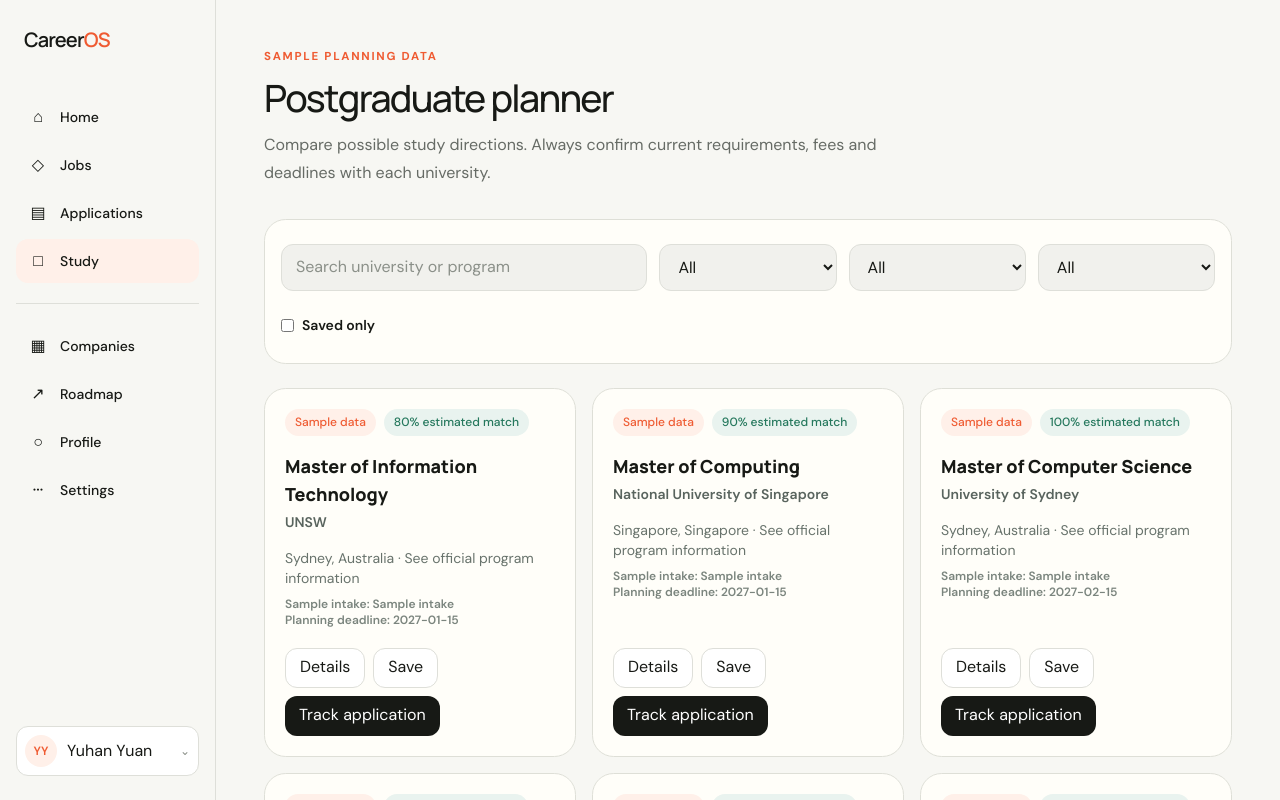
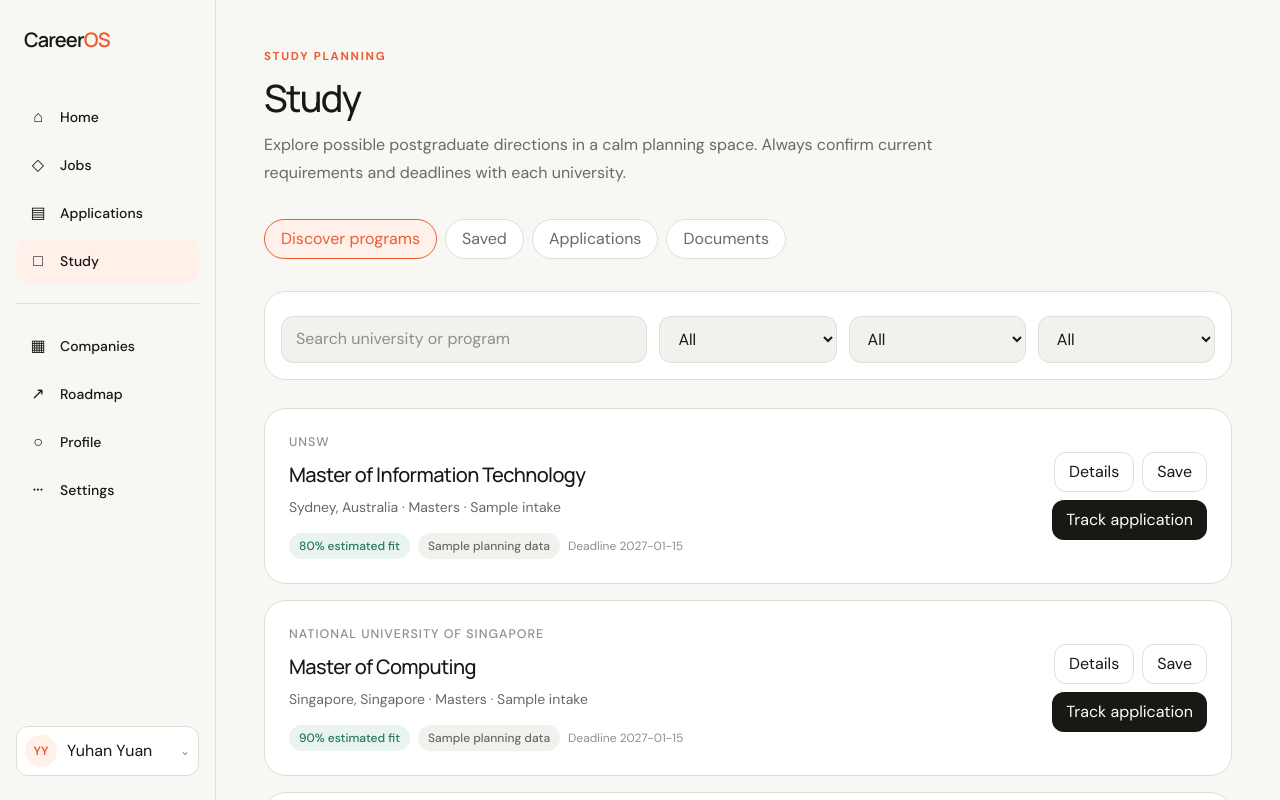
Before and after one commit to jasmineYuhanYuan/CareerOS, a Next.js app: page /postgraduate in a window 1280 px wide. Shown: the top 800 px of the page. Built offline with nearby package versions, Linux system fonts and the light colour scheme.

Commit message:
style: refresh study roadmap and settings

```diff
--- a/src/components/postgraduate/postgraduate-planner.tsx
+++ b/src/components/postgraduate/postgraduate-planner.tsx
@@ -5,22 +5,26 @@ import { Badge } from "@/components/ui/badge";
 import { Button } from "@/components/ui/button";
 import { Card } from "@/components/ui/card";
 import { Dialog } from "@/components/ui/dialog";
+import { FilterChip } from "@/components/ui/filter-chip";
 import { Input, Select, Textarea } from "@/components/ui/form-field";
 import { PageHeading } from "@/components/ui/page-heading";
+import { StatusBadge } from "@/components/ui/status-badge";
 import { programs, TOMMY_ID } from "@/data/seed";
 import { calculateProgramMatch } from "@/lib/match";
 import { useCareerOS } from "@/providers/careeros-provider";
 import type { PostgraduateApplication, PostgraduateProgram, PostgraduateStatus, ProgramDocument } from "@/types/domain";
 
 const statuses: PostgraduateStatus[] = ["Considering", "Researching", "Preparing", "Submitted", "Interview", "Offer", "Rejected", "Withdrawn"];
+const tabs = ["Discover programs", "Saved", "Applications", "Documents"] as const;
+type StudyTab = (typeof tabs)[number];
 
 export function PostgraduatePlanner() {
   const { activeWorkspace, toggleSavedProgram, addPostgraduateApplication, updatePostgraduateApplication } = useCareerOS();
+  const [tab, setTab] = useState<StudyTab>("Discover programs");
   const [query, setQuery] = useState("");
   const [country, setCountry] = useState("All");
   const [discipline, setDiscipline] = useState("All");
   const [degree, setDegree] = useState("All");
-  const [savedOnly, setSavedOnly] = useState(false);
   const [selected, setSelected] = useState<PostgraduateProgram | null>(null);
   const [applicationDraft, setApplicationDraft] = useState<PostgraduateApplication | null>(null);
 
@@ -29,15 +33,15 @@ export function PostgraduatePlanner() {
     (country === "All" || program.country === country) &&
     (discipline === "All" || program.discipline === discipline) &&
     (degree === "All" || program.degreeLevel === degree) &&
-    (!savedOnly || activeWorkspace.savedProgramIds.includes(program.id))
-  ).sort((a, b) => a.deadline.localeCompare(b.deadline)), [activeWorkspace.savedProgramIds, country, degree, discipline, query, savedOnly]);
+    (tab !== "Saved" || activeWorkspace.savedProgramIds.includes(program.id))
+  ).sort((a, b) => a.deadline.localeCompare(b.deadline)), [activeWorkspace.savedProgramIds, country, degree, discipline, query, tab]);
 
   if (activeWorkspace.profile.id === TOMMY_ID) {
     return (
       <div className="page-enter">
-        <PageHeading eyebrow="Optional pathway" title="Postgraduate & continuing education" description="Another postgraduate degree is not assumed to be your current goal." />
-        <Card title="Focus on your current clinical pathway">
-          <p className="text-sm leading-6 text-[#68736c]">Use your roadmap to track registration or eligibility preparation. Continuing-education planning can be added here later if it becomes relevant.</p>
+        <PageHeading eyebrow="Optional pathway" title="Study & continuing education" description="Another postgraduate degree is not assumed to be your current goal." />
+        <Card title="Keep the focus on your clinical pathway">
+          <p className="text-sm leading-7 text-[var(--text-secondary)]">Use your roadmap to track registration or eligibility preparation. Continuing-education planning can be added here later if it becomes relevant.</p>
         </Card>
       </div>
     );
@@ -45,43 +49,71 @@ export function PostgraduatePlanner() {
 
   return (
     <div className="page-enter">
-      <PageHeading eyebrow="Sample planning data" title="Postgraduate planner" description="Compare possible study directions. Always confirm current requirements, fees and deadlines with each university." />
-      <section aria-label="Program filters" className="mb-6 grid gap-3 rounded-[1.35rem] border border-[#dedfd7] bg-[#fffef9] p-4 sm:grid-cols-2 xl:grid-cols-5">
+      <PageHeading eyebrow="Study planning" title="Study" description="Explore possible postgraduate directions in a calm planning space. Always confirm current requirements and deadlines with each university." />
+      <nav aria-label="Study sections" className="mb-7 flex gap-2 overflow-x-auto pb-1">
+        {tabs.map((item) => <FilterChip key={item} active={tab === item} onClick={() => setTab(item)}>{item}</FilterChip>)}
+      </nav>
+
+      {(tab === "Discover programs" || tab === "Saved") && (
+        <>
+          <section aria-label="Program filters" className="surface-card mb-7 grid gap-3 p-4 sm:grid-cols-2 xl:grid-cols-5">
             <label className="xl:col-span-2"><span className="sr-only">Search programs</span><Input type="search" placeholder="Search university or program" value={query} onChange={(e) => setQuery(e.target.value)} /></label>
             <Select aria-label="Country" value={country} onChange={(e) => setCountry(e.target.value)}><option>All</option>{[...new Set(programs.map((item) => item.country))].map((value) => <option key={value}>{value}</option>)}</Select>
             <Select aria-label="Discipline" value={discipline} onChange={(e) => setDiscipline(e.target.value)}><option>All</option>{[...new Set(programs.map((item) => item.discipline))].map((value) => <option key={value}>{value}</option>)}</Select>
             <Select aria-label="Degree level" value={degree} onChange={(e) => setDegree(e.target.value)}><option>All</option>{[...new Set(programs.map((item) => item.degreeLevel))].map((value) => <option key={value}>{value}</option>)}</Select>
-        <label className="flex min-h-11 items-center gap-2 text-sm font-semibold"><input type="checkbox" checked={savedOnly} onChange={(e) => setSavedOnly(e.target.checked)} /> Saved only</label>
           </section>
-      <div className="grid gap-4 md:grid-cols-2 xl:grid-cols-3">
+          <div className="space-y-4">
             {visible.map((program) => {
               const saved = activeWorkspace.savedProgramIds.includes(program.id);
               const tracked = activeWorkspace.postgraduateApplications.find((item) => item.programId === program.id);
-          return <article key={program.id} className="flex flex-col rounded-[1.35rem] border border-[#dedfd7] bg-[#fffef9] p-5">
-            <div className="flex flex-wrap gap-2"><Badge tone="orange">Sample data</Badge><Badge tone="green">{calculateProgramMatch(program, activeWorkspace.profile)}% estimated match</Badge></div>
-            <h2 className="mt-4 break-words font-display text-lg font-extrabold">{program.programName}</h2>
-            <p className="mt-1 text-sm font-semibold text-[#59645e]">{program.university}</p>
-            <p className="mt-4 text-sm text-[#68736c]">{program.city}, {program.country} · {program.duration}</p>
-            <p className="mt-2 text-xs font-semibold text-[#7b857e]">Sample intake: {program.intake}<br />Planning deadline: {program.deadline}</p>
-            <div className="mt-auto flex flex-wrap gap-2 pt-5"><Button size="sm" variant="secondary" onClick={() => setSelected(program)}>Details</Button><Button size="sm" variant={saved ? "primary" : "secondary"} onClick={() => toggleSavedProgram(program.id)}>{saved ? "Saved" : "Save"}</Button><Button size="sm" disabled={Boolean(tracked)} onClick={() => addPostgraduateApplication(program.id)}>{tracked ? "Tracking" : "Track application"}</Button></div>
-          </article>;
+              return (
+                <article key={program.id} className="interactive-lift surface-card grid gap-5 p-5 sm:grid-cols-[1fr_auto] sm:items-center sm:p-6">
+                  <div className="min-w-0">
+                    <p className="text-[0.78rem] font-medium uppercase tracking-[0.08em] text-[var(--text-tertiary)]">{program.university}</p>
+                    <h2 className="mt-2 break-words font-display text-xl font-medium tracking-[-0.03em]">{program.programName}</h2>
+                    <p className="mt-2 text-sm text-[var(--text-secondary)]">{program.city}, {program.country} · {program.degreeLevel} · {program.intake}</p>
+                    <div className="mt-4 flex flex-wrap items-center gap-2"><StatusBadge status="positive">{calculateProgramMatch(program, activeWorkspace.profile)}% estimated fit</StatusBadge><Badge>Sample planning data</Badge><span className="text-[0.75rem] text-[var(--text-tertiary)]">Deadline {program.deadline}</span></div>
+                  </div>
+                  <div className="flex flex-wrap gap-2 sm:w-44 sm:justify-end">
+                    <Button size="sm" variant="secondary" onClick={() => setSelected(program)}>Details</Button>
+                    <Button size="sm" variant={saved ? "primary" : "secondary"} onClick={() => toggleSavedProgram(program.id)}>{saved ? "Saved" : "Save"}</Button>
+                    <Button size="sm" disabled={Boolean(tracked)} onClick={() => addPostgraduateApplication(program.id)}>{tracked ? "Tracking" : "Track application"}</Button>
+                  </div>
+                </article>
+              );
             })}
           </div>
-      {activeWorkspace.postgraduateApplications.length > 0 && <section className="mt-8"><h2 className="font-display text-2xl font-extrabold">Application tracker</h2><div className="mt-4 grid gap-4 md:grid-cols-2">{activeWorkspace.postgraduateApplications.map((application) => {
+          {visible.length === 0 && <p className="surface-card border-dashed p-10 text-center text-sm text-[var(--text-secondary)]">No saved programs match this view.</p>}
+        </>
+      )}
+
+      {tab === "Applications" && (
+        activeWorkspace.postgraduateApplications.length === 0 ? <p className="surface-card border-dashed p-10 text-center text-sm text-[var(--text-secondary)]">No study applications yet. Track one from Discover programs.</p> :
+        <div className="space-y-3">{activeWorkspace.postgraduateApplications.map((application) => {
           const program = programs.find((item) => item.id === application.programId);
-        return <button type="button" key={application.id} onClick={() => setApplicationDraft(structuredClone(application))} className="rounded-[1.35rem] border border-[#dedfd7] bg-[#fffef9] p-5 text-left"><Badge tone="blue">{application.status}</Badge><strong className="mt-3 block">{program?.programName}</strong><span className="mt-1 block text-sm text-[#68736c]">{program?.university}</span></button>;
-      })}</div></section>}
+          return <button type="button" key={application.id} onClick={() => setApplicationDraft(structuredClone(application))} className="interactive-lift surface-card flex min-h-24 w-full items-center justify-between gap-4 p-5 text-left"><div><StatusBadge status="active">{application.status}</StatusBadge><strong className="mt-3 block font-medium">{program?.programName}</strong><span className="mt-1 block text-sm text-[var(--text-secondary)]">{program?.university}</span></div><span className="text-[var(--accent)]">→</span></button>;
+        })}</div>
+      )}
+
+      {tab === "Documents" && (
+        activeWorkspace.postgraduateApplications.length === 0 ? <p className="surface-card border-dashed p-10 text-center text-sm text-[var(--text-secondary)]">Document checklists appear after you track a study application.</p> :
+        <div className="space-y-4">{activeWorkspace.postgraduateApplications.map((application) => {
+          const program = programs.find((item) => item.id === application.programId);
+          const complete = Object.values(application.documents).filter(Boolean).length;
+          return <button type="button" key={application.id} onClick={() => setApplicationDraft(structuredClone(application))} className="surface-card block w-full p-5 text-left"><span className="text-[0.75rem] text-[var(--text-tertiary)]">{complete} of {Object.keys(application.documents).length} ready</span><strong className="mt-2 block font-medium">{program?.programName}</strong><div className="mt-4 h-1.5 rounded-full bg-[var(--surface-subtle)]"><span className="block h-full rounded-full bg-[var(--accent)]" style={{ width: `${(complete / Object.keys(application.documents).length) * 100}%` }} /></div></button>;
+        })}</div>
+      )}
 
       <Dialog open={selected !== null} title={selected?.programName ?? "Program"} description={selected?.university} onClose={() => setSelected(null)}>
-        {selected && <div className="space-y-5 text-sm"><Badge tone="orange">Sample planning data—verify all details</Badge><section><h3 className="font-bold">Entry requirements</h3><ul className="mt-2 list-disc pl-5 text-[#59645e]">{selected.entryRequirements.map((item) => <li key={item}>{item}</li>)}</ul></section><dl className="grid gap-3 sm:grid-cols-2"><div><dt className="font-bold">Language requirements</dt><dd className="text-[#68736c]">{selected.languageRequirements}</dd></div><div><dt className="font-bold">GRE</dt><dd className="text-[#68736c]">{selected.greRequirement}</dd></div><div><dt className="font-bold">Recommendations</dt><dd className="text-[#68736c]">{selected.recommendationLetters}</dd></div><div><dt className="font-bold">Tuition</dt><dd className="text-[#68736c]">{selected.tuitionText}</dd></div></dl></div>}
+        {selected && <div className="space-y-5 text-sm"><StatusBadge status="active">Sample planning data—verify all details</StatusBadge><section><h3 className="font-medium">Entry requirements</h3><ul className="mt-2 list-disc pl-5 text-[var(--text-secondary)]">{selected.entryRequirements.map((item) => <li key={item}>{item}</li>)}</ul></section><dl className="grid gap-4 sm:grid-cols-2"><div><dt className="font-medium">Language requirements</dt><dd className="mt-1 text-[var(--text-secondary)]">{selected.languageRequirements}</dd></div><div><dt className="font-medium">GRE</dt><dd className="mt-1 text-[var(--text-secondary)]">{selected.greRequirement}</dd></div><div><dt className="font-medium">Recommendations</dt><dd className="mt-1 text-[var(--text-secondary)]">{selected.recommendationLetters}</dd></div><div><dt className="font-medium">Tuition</dt><dd className="mt-1 text-[var(--text-secondary)]">{selected.tuitionText}</dd></div></dl></div>}
       </Dialog>
-      <Dialog open={applicationDraft !== null} title="Postgraduate application" description="Track status, notes and required documents." onClose={() => setApplicationDraft(null)}>
-        {applicationDraft && <form onSubmit={(e) => { e.preventDefault(); updatePostgraduateApplication(applicationDraft); setApplicationDraft(null); }} className="space-y-4">
-          <label className="block text-sm font-bold">Status<Select value={applicationDraft.status} onChange={(e) => setApplicationDraft({ ...applicationDraft, status: e.target.value as PostgraduateStatus })}>{statuses.map((status) => <option key={status}>{status}</option>)}</Select></label>
-          <label className="block text-sm font-bold">Deadline<Input type="date" value={applicationDraft.deadline} onChange={(e) => setApplicationDraft({ ...applicationDraft, deadline: e.target.value })} /></label>
-          <fieldset><legend className="text-sm font-bold">Document checklist</legend><div className="mt-2 grid gap-2 sm:grid-cols-2">{(Object.keys(applicationDraft.documents) as ProgramDocument[]).map((document) => <label key={document} className="flex min-h-11 items-center gap-2 rounded-xl bg-[#f5f4ee] px-3 text-sm"><input type="checkbox" checked={applicationDraft.documents[document]} onChange={(e) => setApplicationDraft({ ...applicationDraft, documents: { ...applicationDraft.documents, [document]: e.target.checked } })} />{document}</label>)}</div></fieldset>
-          <label className="block text-sm font-bold">Notes<Textarea value={applicationDraft.notes} onChange={(e) => setApplicationDraft({ ...applicationDraft, notes: e.target.value })} /></label>
-          <div className="flex justify-end gap-2"><Button type="button" variant="secondary" onClick={() => setApplicationDraft(null)}>Cancel</Button><Button type="submit">Save</Button></div>
+      <Dialog open={applicationDraft !== null} title="Study application" description="Track status, notes and required documents." onClose={() => setApplicationDraft(null)}>
+        {applicationDraft && <form onSubmit={(e) => { e.preventDefault(); updatePostgraduateApplication(applicationDraft); setApplicationDraft(null); }} className="space-y-5">
+          <label className="block text-sm font-medium">Status<Select value={applicationDraft.status} onChange={(e) => setApplicationDraft({ ...applicationDraft, status: e.target.value as PostgraduateStatus })}>{statuses.map((status) => <option key={status}>{status}</option>)}</Select></label>
+          <label className="block text-sm font-medium">Deadline<Input type="date" value={applicationDraft.deadline} onChange={(e) => setApplicationDraft({ ...applicationDraft, deadline: e.target.value })} /></label>
+          <fieldset><legend className="text-sm font-medium">Document checklist</legend><div className="mt-3 grid gap-2 sm:grid-cols-2">{(Object.keys(applicationDraft.documents) as ProgramDocument[]).map((document) => <label key={document} className="flex min-h-11 items-center gap-2 rounded-xl bg-[var(--surface-subtle)] px-3 text-sm"><input type="checkbox" checked={applicationDraft.documents[document]} onChange={(e) => setApplicationDraft({ ...applicationDraft, documents: { ...applicationDraft.documents, [document]: e.target.checked } })} />{document}</label>)}</div></fieldset>
+          <label className="block text-sm font-medium">Notes<Textarea value={applicationDraft.notes} onChange={(e) => setApplicationDraft({ ...applicationDraft, notes: e.target.value })} /></label>
+          <div className="flex justify-end gap-2"><Button type="button" variant="ghost" onClick={() => setApplicationDraft(null)}>Cancel</Button><Button type="submit">Save</Button></div>
         </form>}
       </Dialog>
     </div>
```
Also changed, not shown: src/components/roadmap/roadmap-planner.tsx (+10 -7 lines), src/components/settings/settings-panel.tsx (+6 -6 lines). Lines whose indentation alone changed are shown as unchanged.
